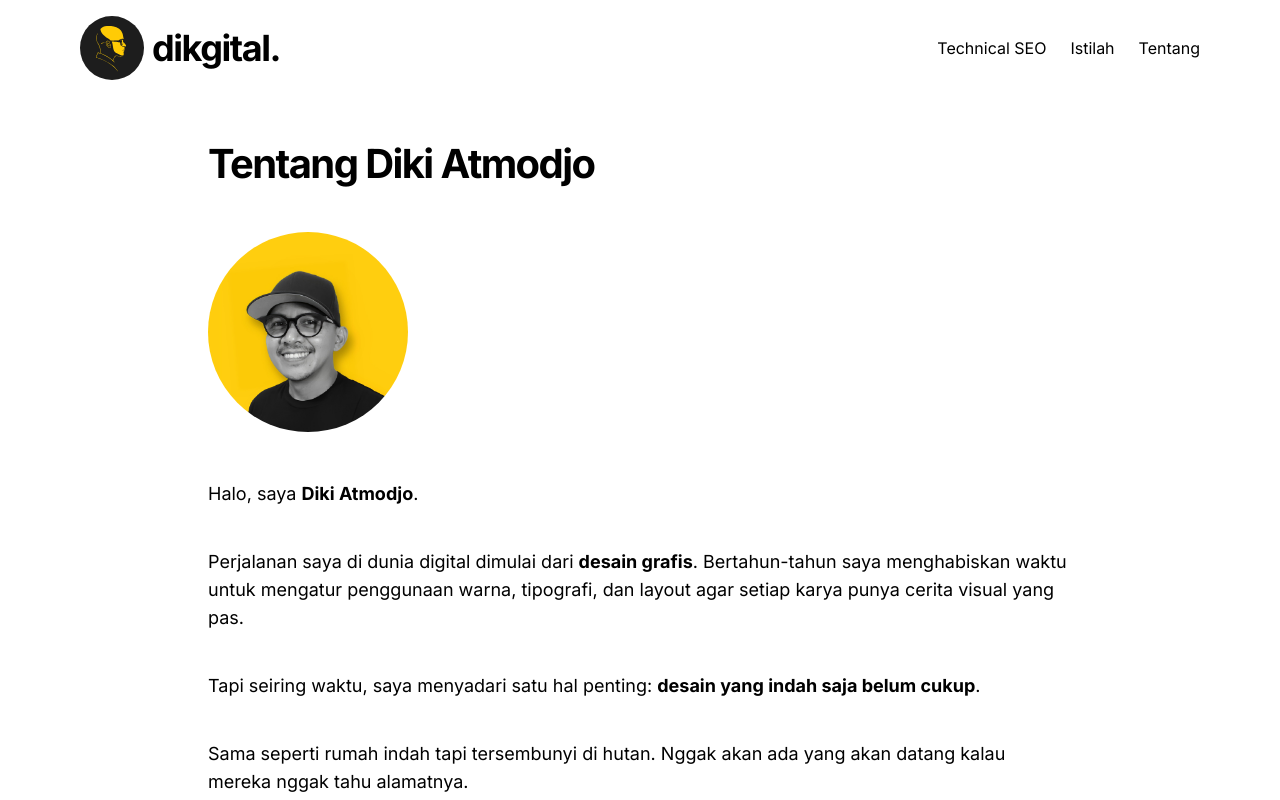
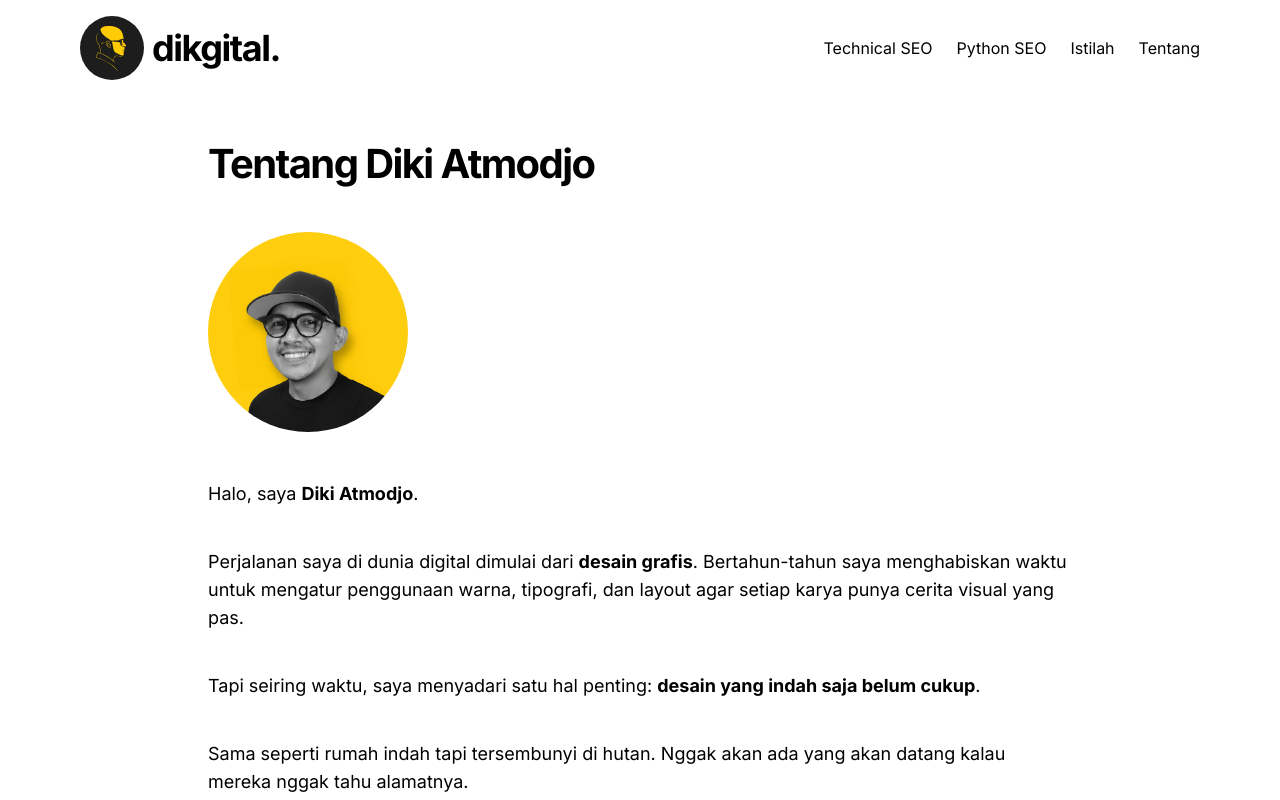
Before and after one commit to dikgital/blog-dikgital, a Next.js app: page /tentang in a window 1280 px wide. Shown: the top 800 px of the page. Built offline with nearby package versions, Linux system fonts and the light colour scheme; no server answers.

Commit message:
modify header nav. add python seo archive link

```diff
--- a/src/app/_components/header-nav.tsx
+++ b/src/app/_components/header-nav.tsx
@@ -42,6 +42,9 @@ const HeaderNav = () => {
           <Link href="/category/technical-seo" className="hover:underline">
             Technical SEO
           </Link>
+          <Link href="/category/python-seo" className="hover:underline">
+            Python SEO
+          </Link>
           <Link href="/category/istilah-seo" className="hover:underline">
             Istilah
           </Link>
@@ -57,6 +60,9 @@ const HeaderNav = () => {
           <Link href="/category/technical-seo" className="hover:underline">
             Technical SEO
           </Link>
+          <Link href="/category/python-seo" className="hover:underline">
+            Python SEO
+          </Link>
           <Link href="/category/istilah-seo" className="hover:underline">
             Istilah
           </Link>
```
